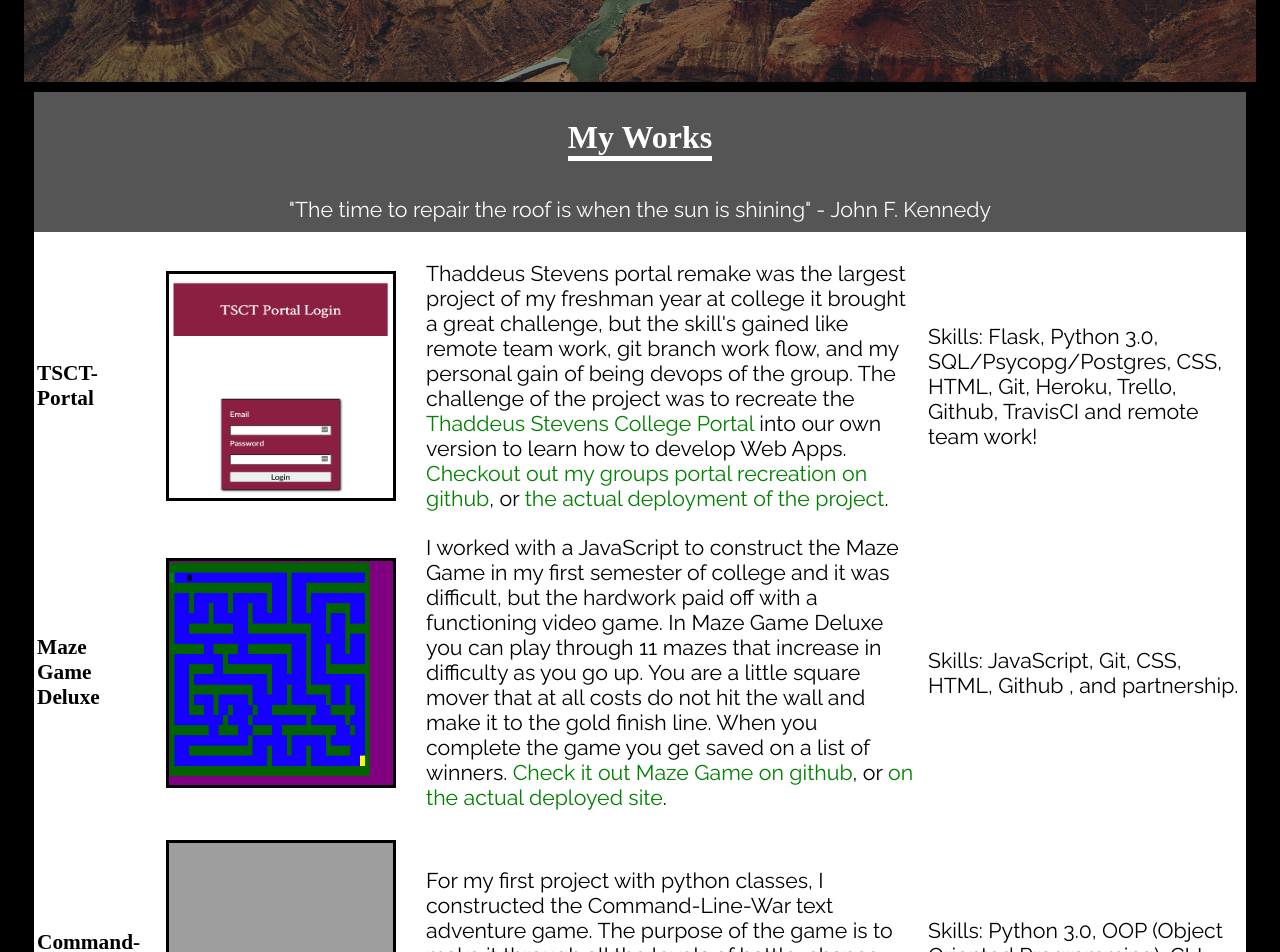
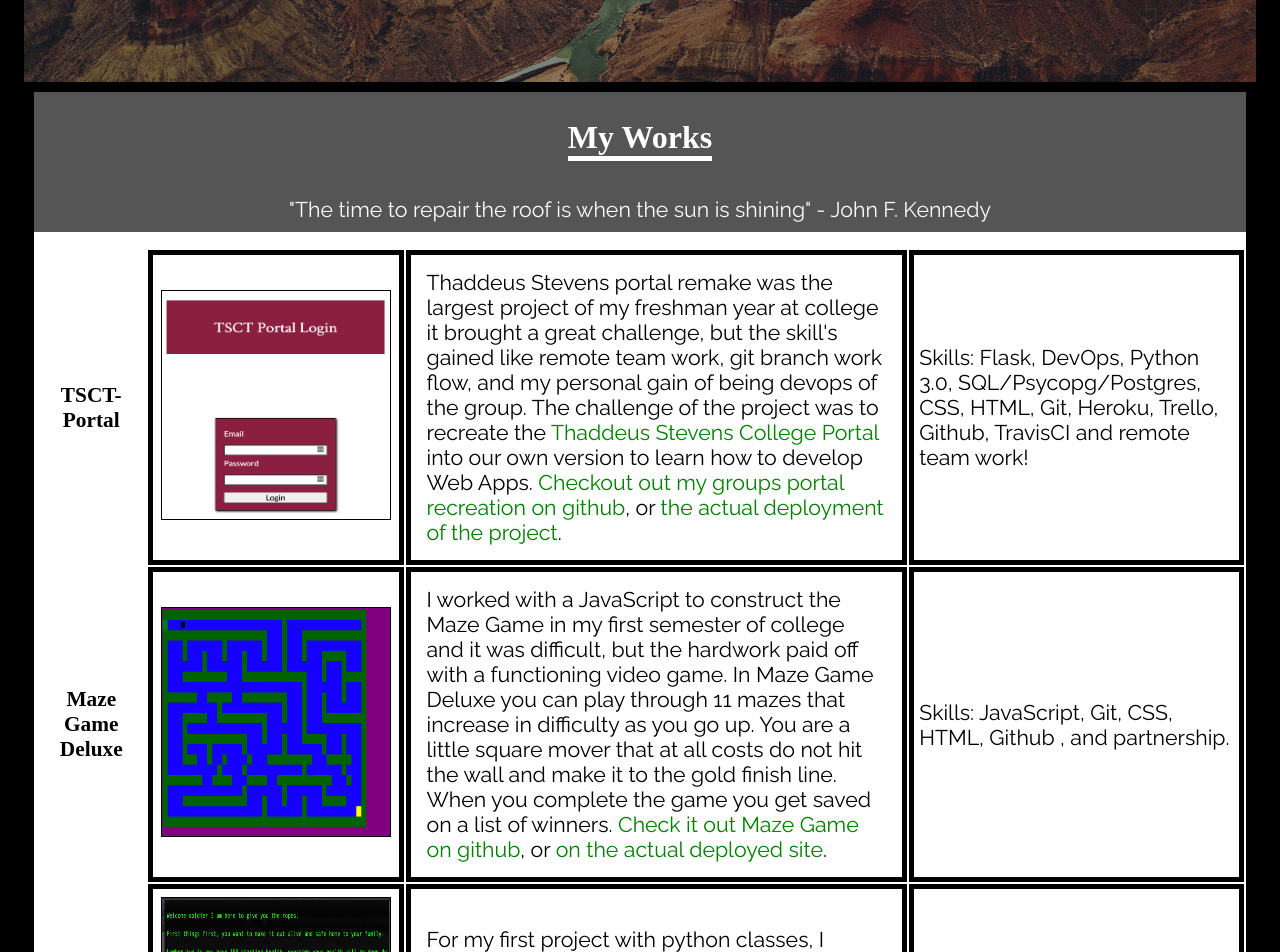
Before and after one commit to Thommond/Thom-Mond-github.io, a PHP site: page / in a window 1280 px wide. Shown: the part 3381-4333 px from the top of the page. Run offline with PHP 8.4, Linux system fonts and the light colour scheme; some web fonts are replaced; grey boxes are pictures that could not be loaded.

Commit message:
Added table element to organize projects.
Updated styles.css to match table and give fluid style.

Todo: Make table more responsive for smaller screens.

```diff
--- a/index.html
+++ b/index.html
@@ -113,7 +113,9 @@
 
           <section id='theWorks'><!--Discussing my previous projects completed in college and side projects-->
 
-            <table>
+            <table><!-- TODO: Update table for responsiveness (Ex: make para shorter and skills small and all flex wraped if the
+              width is less than 850pxs, etc) -->
+
               <div class="heading-container">
                 <h2 >My Works</h2>
                 <p class='quotes'>"The time to repair the roof is
@@ -123,7 +125,7 @@
               <tbody>
 
                 <tr>
-                  <td><h4>TSCT-Portal</h4></td>
+                  <th><h4>TSCT-Portal</h4></th>
                   <td><img class='projectImages' src="images/text-images/login.png" alt="login page of tsct-portal remake"></td>
                   <td>
                       <p>
@@ -133,12 +135,12 @@
                         Web Apps. <a href="https://github.com/Thommond/tsct-portal">Checkout out my groups portal recreation on github</a>, or <a href="#">the actual deployment of the project</a>.
                       </p>
                   </td>
-                  <td>Skills: Flask, Python 3.0, SQL/Psycopg/Postgres, CSS, HTML, Git, Heroku, Trello, Github, TravisCI and
+                  <td>Skills: Flask, DevOps, Python 3.0, SQL/Psycopg/Postgres, CSS, HTML, Git, Heroku, Trello, Github, TravisCI and
                   remote team work!</td>
                 </tr>
 
                 <tr>
-                  <td><h4>Maze Game Deluxe</h4></td>
+                  <th><h4>Maze Game Deluxe</h4></th>
                   <td><img class='projectImages' src="images/text-images/maze.png" alt="game play of maze game deluxe"></td>
                   <td>
                     <p>
@@ -153,20 +155,20 @@
                 </tr>
 
                 <tr>
-                  <td><h4>Command-Line-War</h4></td>
+                  <th><h4>Command-Line-War</h4></th>
                   <td><img class='projectImages' src='images/text-images/command.png' alt='terminal window with green text that reads the first level of the text adventure game.'></td>
                   <td>
                     <p>
                       For my first project with python classes, I constructed the Command-Line-War text adventure game.
                       The purpose of the game is to make it through all the levels of battle, chance and choice. In the
-                      end you get a congrats message and ta da! <a href="https://github.com/Thommond/Command-line-war">Check it out CommandLineWar on github.</a>
+                      end you get a congrats message and ta da! <a href="https://github.com/Thommond/Command-line-war">Check it out CommandLineWar on Github.</a>
                     </p>
                   </td>
                   <td>Skills: Python 3.0, OOP (Object Oriented Programming), CLI, Git, and Github.</td>
                 </tr>
 
                 <tr>
-                  <td><h4>Flask Todo</h4></td>
+                  <th><h4>Flask Todo</h4></th>
                   <td><img class='projectImages' src='images/text-images/todo.png' alt='show todo text and greating "welcome to simple to do by Thom Mondeaux".'</td>
                   <td>
                     <p>
@@ -182,9 +184,11 @@
 
             </table>
 
-            <p>If you would like to see the code of any other project such as my proffesional website, flask-Todo and Python adventure game
-              then here is my <a href="https://github.com/Thommond?tab=repositories">general github profile. And remember this website is also
-              open source on github! <a href="https://github.com/Thommond/Thom-Mond-github.io">Click here to check out this websites code!</a>.</p>
+            <h3>And More!</h3>
+
+            <p>If you would like to see the code of any other project such as my proffesional website, React.js Website, and Python text adventure game
+              as a web application then here is my <a href="https://github.com/Thommond?tab=repositories">general Github profile.</a> And remember this website is also
+              open source on Github! <a href="https://github.com/Thommond/Thom-Mond-github.io">Click here to check out this websites code</a>!</p>
 
           </section>
 
@@ -248,7 +252,7 @@
 
               <img class='hobbyPic' src="images/text-images/pgadmin.jpeg" alt="A large group of rectangles with text in each rectangle">
 
-              <p>I peak my interest by improving my social media site on github.</p>
+              <p>I peak my interest by improving my social media site on Github.</p>
 
             </section>
 
--- a/style.css
+++ b/style.css
@@ -52,9 +52,8 @@ a:hover {
 .projectImages {
   width: 230px;
   height: 230px;
-  float: left;
-  margin: 1rem;
-  border: 3px solid black;
+  margin: 3px;
+  border: 1px solid black;
 }
 
 .firstContainWelcome {
@@ -365,8 +364,9 @@ ul {
   list-style: none;
 }
 
-tr {
-  border-bottom: 5px solid black;
+ td {
+  border: 5px solid black;
+  padding: 5px;
 }
 
 
@@ -513,10 +513,6 @@ Responsive styles
     width: 300px;
   }
 
-  .projectImages {
-    float: none;
-  }
-
 
   #slogan {
     margin: 1rem;
```
Also changed, not shown: images/text-images/command.png (added), images/text-images/todo.png (added).
